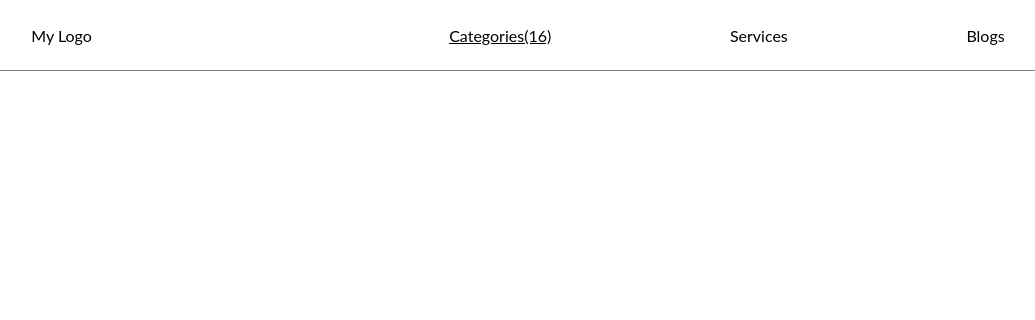
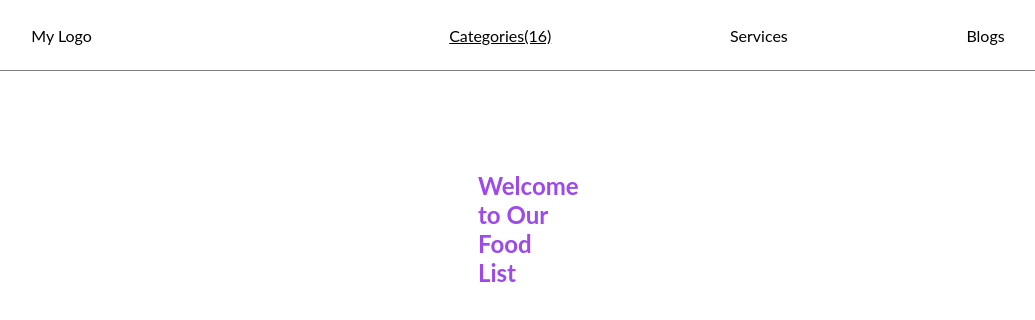
Before and after one commit to rubydevi/meal-capstone, a website built with webpack: page src/index.html in a window 1280 px wide. Shown: the whole page, without its empty margins (122-1157 px from the left). Built offline with nearby package versions, Linux system fonts and the light colour scheme; no server answers.

Commit message:
Add list html element

```diff
--- a/src/index.html
+++ b/src/index.html
@@ -17,5 +17,13 @@
       </ul>
     </nav>
   </header>
+  <main>
+    <section id="home">
+      <h1>Welcome to Our Food List</h1>
+      <div id="item-list" class="card-container">
+        <!-- The list of items will be dynamically populated here -->
+      </div>
+    </section>
+  </main>
 </body>
 </html>
```
